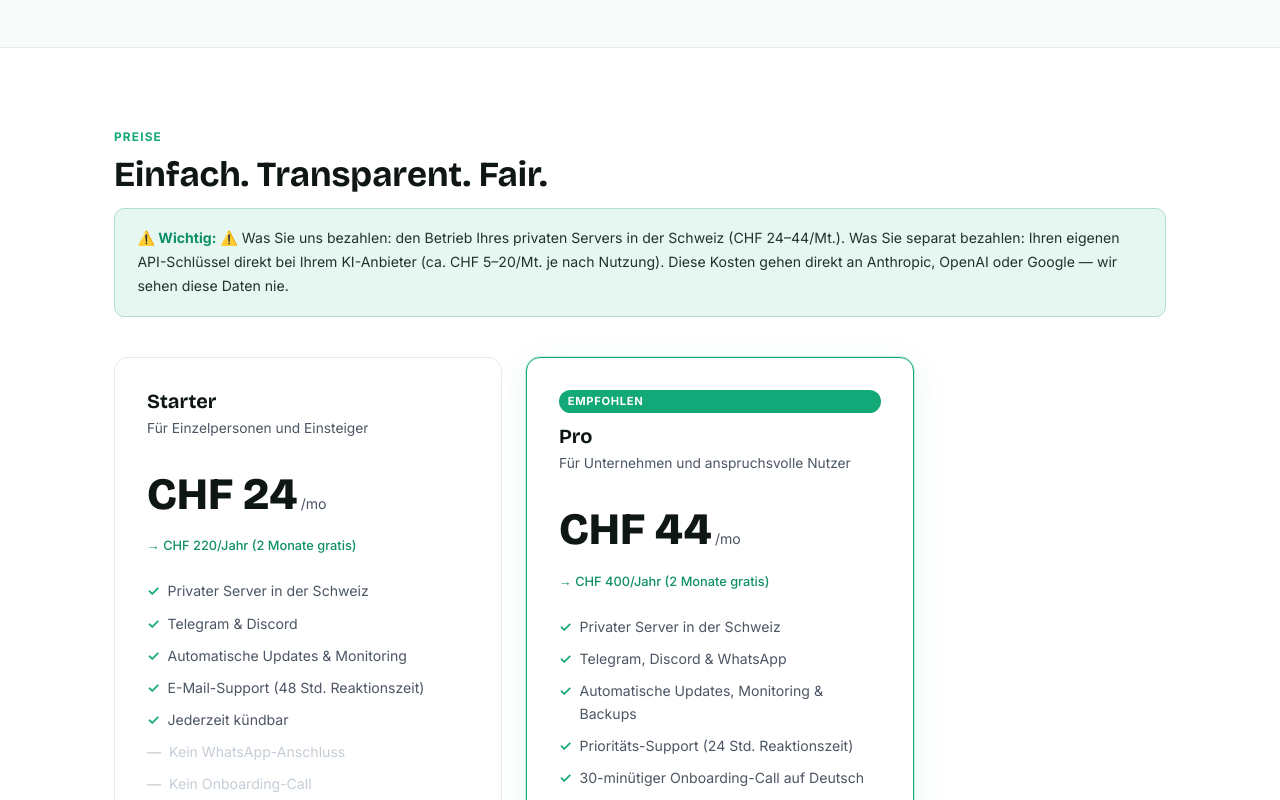
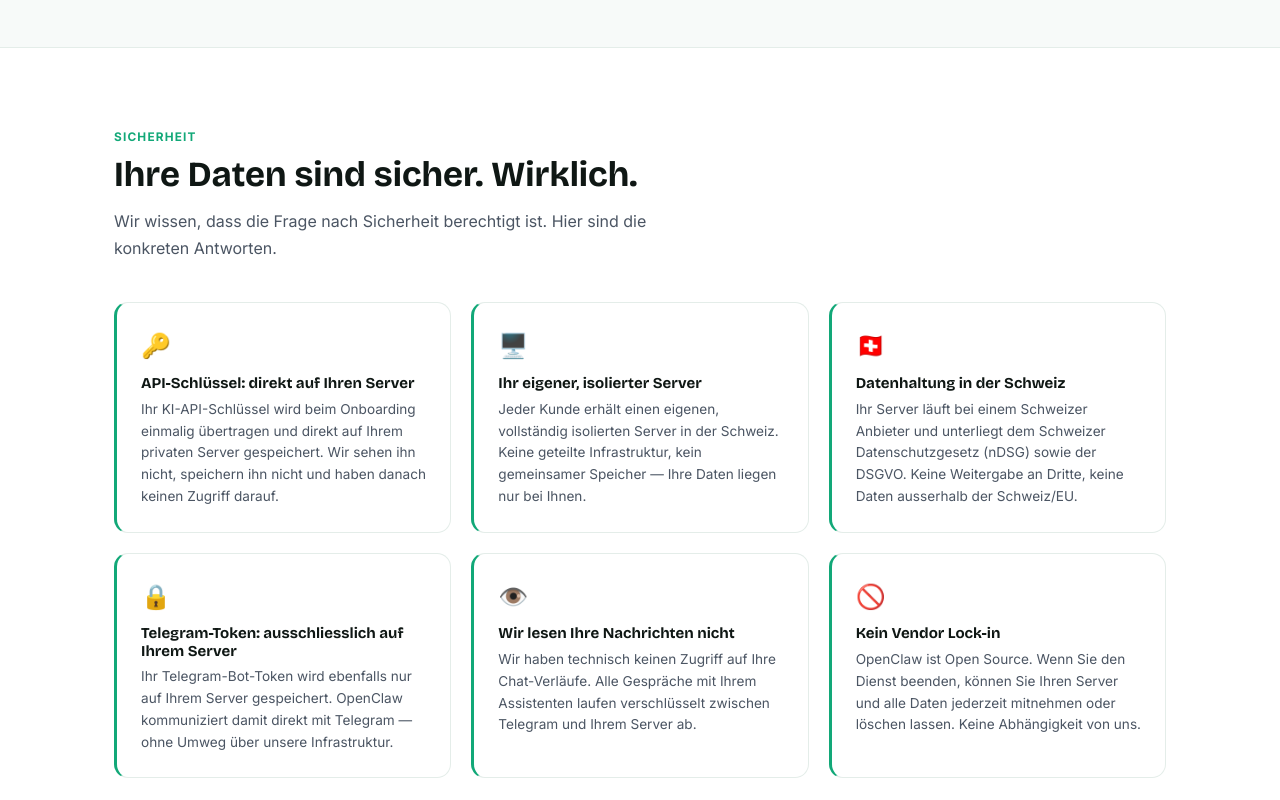
Before and after one commit to riccardogosteli-wq/openclaw-hosting, a Next.js app: page / in a window 1280 px wide. Shown: the part 2500-3300 px from the top of the page. Built offline with nearby package versions, Linux system fonts and the light colour scheme.

Commit message:
Add: security section — 6 cards explaining API key, server isolation, Swiss hosting, no lock-in

```diff
--- a/app/globals.css
+++ b/app/globals.css
@@ -102,6 +102,16 @@ a { color: inherit; }
 .uc-card p { font-size: 0.84rem; color: var(--slate); line-height: 1.55; }
 .uc-example { margin-top: 0.6rem; font-size: 0.79rem; color: var(--green2); font-style: italic; border-left: 2px solid var(--green3); padding-left: 0.5rem; }
 
+/* ── SECURITY ────────────────────────────── */
+.security { padding: 5rem 0; }
+.sec-grid { display: grid; grid-template-columns: repeat(3, 1fr); gap: 1.25rem; }
+.sec-card { background: var(--white); border: 1px solid var(--border); border-radius: var(--r); padding: 1.5rem; border-left: 3px solid var(--green); }
+.sec-icon { font-size: 1.5rem; margin-bottom: 0.6rem; }
+.sec-card h3 { font-size: 0.94rem; color: var(--ink); margin-bottom: 0.4rem; font-weight: 600; }
+.sec-card p { font-size: 0.85rem; color: var(--slate); line-height: 1.6; }
+@media (max-width: 768px) { .sec-grid { grid-template-columns: 1fr; } }
+@media (max-width: 900px) { .sec-grid { grid-template-columns: 1fr 1fr; } }
+
 /* ── PRICING ─────────────────────────────── */
 .pricing { padding: 5rem 0; }
 .pricing-transparency { background: var(--green3); border: 1px solid #b2dfd4; border-radius: 10px; padding: 1.1rem 1.4rem; margin-bottom: 2.5rem; font-size: 0.88rem; color: var(--ink2); line-height: 1.7; }
--- a/app/page.tsx
+++ b/app/page.tsx
@@ -56,6 +56,41 @@ const de = {
     { icon:'📊', t:'Reports & Dashboards', d:'Wöchentliche Berichte, Umsatzübersichten oder Status-Updates – automatisch direkt in Ihren Chat.', ex:'"Wie war meine Woche?"' },
     { icon:'🔗', t:'Tool-Integrationen', d:'Gmail, Google Calendar, Notion, JIRA, Slack, WordPress und viele weitere Dienste.', ex:'"Erstelle ein JIRA-Ticket dafür"' },
     { icon:'👤', t:'Persönlicher Assistent', d:'Reiseplanung, Rezeptideen, Geschenkvorschläge, Fremdsprachen üben – alles bequem über Telegram.', ex:'"Was soll ich heute kochen?"' },
+  ],
+
+  secLabel: 'Sicherheit', secH2: 'Ihre Daten sind sicher. Wirklich.',
+  secSub: 'Wir wissen, dass die Frage nach Sicherheit berechtigt ist. Hier sind die konkreten Antworten.',
+  secItems: [
+    {
+      icon: '🔑',
+      title: 'API-Schlüssel: direkt auf Ihren Server',
+      desc: 'Ihr KI-API-Schlüssel wird beim Onboarding einmalig übertragen und direkt auf Ihrem privaten Server gespeichert. Wir sehen ihn nicht, speichern ihn nicht und haben danach keinen Zugriff darauf.',
+    },
+    {
+      icon: '🖥️',
+      title: 'Ihr eigener, isolierter Server',
+      desc: 'Jeder Kunde erhält einen eigenen, vollständig isolierten Server in der Schweiz. Keine geteilte Infrastruktur, kein gemeinsamer Speicher — Ihre Daten liegen nur bei Ihnen.',
+    },
+    {
+      icon: '🇨🇭',
+      title: 'Datenhaltung in der Schweiz',
+      desc: 'Ihr Server läuft bei einem Schweizer Anbieter und unterliegt dem Schweizer Datenschutzgesetz (nDSG) sowie der DSGVO. Keine Weitergabe an Dritte, keine Daten ausserhalb der Schweiz/EU.',
+    },
+    {
+      icon: '🔒',
+      title: 'Telegram-Token: ausschliesslich auf Ihrem Server',
+      desc: 'Ihr Telegram-Bot-Token wird ebenfalls nur auf Ihrem Server gespeichert. OpenClaw kommuniziert damit direkt mit Telegram — ohne Umweg über unsere Infrastruktur.',
+    },
+    {
+      icon: '👁️',
+      title: 'Wir lesen Ihre Nachrichten nicht',
+      desc: 'Wir haben technisch keinen Zugriff auf Ihre Chat-Verläufe. Alle Gespräche mit Ihrem Assistenten laufen verschlüsselt zwischen Telegram und Ihrem Server ab.',
+    },
+    {
+      icon: '🚫',
+      title: 'Kein Vendor Lock-in',
+      desc: 'OpenClaw ist Open Source. Wenn Sie den Dienst beenden, können Sie Ihren Server und alle Daten jederzeit mitnehmen oder löschen lassen. Keine Abhängigkeit von uns.',
+    },
   ],
 
   pLabel: 'Preise', pH2: 'Einfach. Transparent. Fair.',
@@ -160,6 +195,41 @@ const en: typeof de = {
     { icon:'📊', t:'Reports & dashboards', d:'Weekly reports, revenue summaries, or status updates — automatically in your chat.', ex:'"How was my week?"' },
     { icon:'🔗', t:'Tool integrations', d:'Gmail, Google Calendar, Notion, JIRA, Slack, WordPress and many more.', ex:'"Create a JIRA ticket for this"' },
     { icon:'👤', t:'Personal assistant', d:'Travel planning, recipe suggestions, gift ideas, language practice — all via Telegram.', ex:'"What should I cook tonight?"' },
+  ],
+
+  secLabel: 'Security', secH2: 'Your data is safe. For real.',
+  secSub: 'We know security questions are legitimate. Here are the concrete answers.',
+  secItems: [
+    {
+      icon: '🔑',
+      title: 'API key: straight to your server',
+      desc: 'Your AI API key is transferred once during onboarding and stored directly on your private server. We never see it, never store it, and have no access to it afterwards.',
+    },
+    {
+      icon: '🖥️',
+      title: 'Your own isolated server',
+      desc: 'Every customer gets their own fully isolated server in Switzerland. No shared infrastructure, no shared storage — your data lives only with you.',
+    },
+    {
+      icon: '🇨🇭',
+      title: 'Data stored in Switzerland',
+      desc: 'Your server runs with a Swiss provider and is subject to Swiss data protection law (nDSG) and GDPR. No data shared with third parties, no data outside Switzerland/EU.',
+    },
+    {
+      icon: '🔒',
+      title: 'Telegram token: only on your server',
+      desc: 'Your Telegram bot token is also stored exclusively on your server. OpenClaw communicates directly with Telegram — no detour through our infrastructure.',
+    },
+    {
+      icon: '👁️',
+      title: 'We cannot read your messages',
+      desc: 'We have no technical access to your chat history. All conversations with your assistant are encrypted between Telegram and your server.',
+    },
+    {
+      icon: '🚫',
+      title: 'No vendor lock-in',
+      desc: 'OpenClaw is open source. If you cancel, you can take your server and all data with you or have it deleted. No dependency on us.',
+    },
   ],
 
   pLabel: 'Pricing', pH2: 'Simple. Transparent. Fair.',
@@ -339,6 +409,24 @@ export default function Home() {
         </div>
       </section>
 
+      {/* SECURITY */}
+      <section className="security" id="security">
+        <div className="container">
+          <div className="section-label">{t.secLabel}</div>
+          <h2 className="section-h2">{t.secH2}</h2>
+          <p className="section-sub">{t.secSub}</p>
+          <div className="sec-grid">
+            {t.secItems.map((item, i) => (
+              <div key={i} className="sec-card">
+                <div className="sec-icon">{item.icon}</div>
+                <h3>{item.title}</h3>
+                <p>{item.desc}</p>
+              </div>
+            ))}
+          </div>
+        </div>
+      </section>
+
       {/* PRICING */}
       <section className="pricing" id="pricing">
         <div className="container">
```
